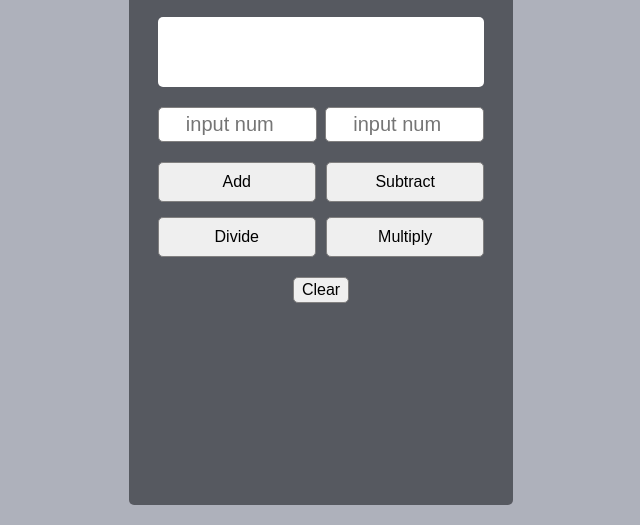
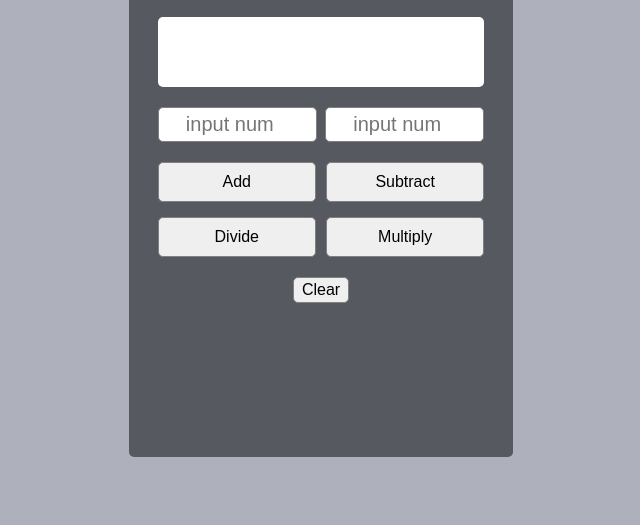
Before and after one commit to Chikadibia24/a-simple-calculator, a plain HTML site: page index.html in a window 1280 px wide. Shown: the part 275-800 px from the top of the page, without its empty margins (319-959 px from the left). Drawn offline with Linux system fonts and the light colour scheme.

Commit message:
Bug fixes

```diff
--- a/style.css
+++ b/style.css
@@ -25,7 +25,7 @@ body{
   justify-content: center;
   align-items: center;
   width: 78%;
-  height: 95%;
+  height: 83%;
   border-radius: 5px;
   margin: 0 auto 0 auto;
   background-color: rgba(0, 3, 7, 0.5);
```
